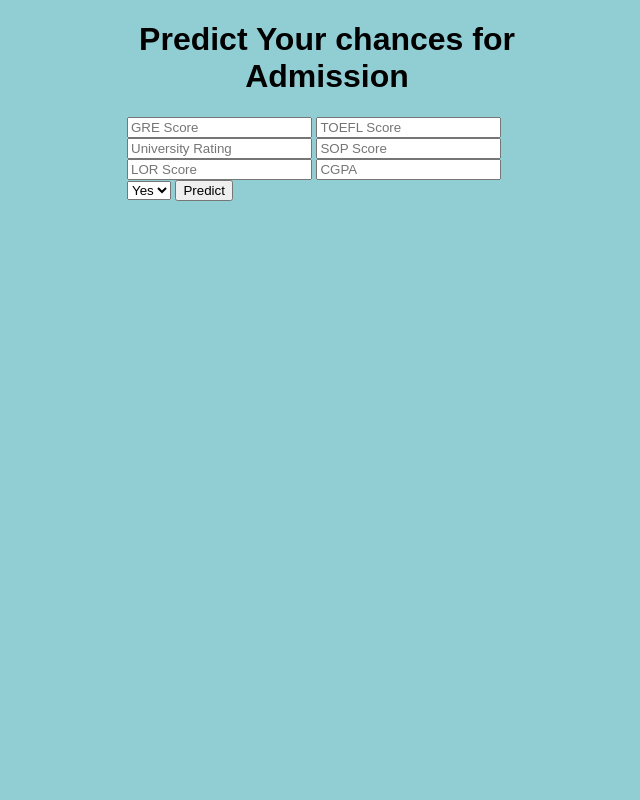
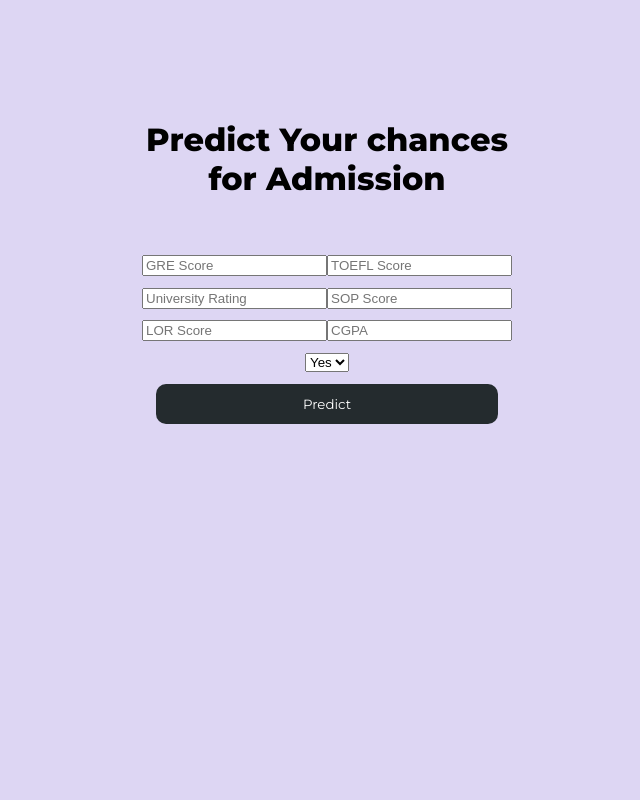
Before and after one commit to slopochilll/MLdeployedproject, a Flask app: page / in a window 1280 px wide. Shown: the whole page, without its empty margins (313-953 px from the left). Run offline with Flask 2, Linux system fonts and the light colour scheme.

Commit message:
added css to make littlebit better looking

```diff
--- a/static/css/style.css
+++ b/static/css/style.css
@@ -1,10 +1,58 @@
+@import url('https://fonts.googleapis.com/css2?family=Montserrat:wght@400;500;800&display=swap');
+
 body {
-  background-color: #91ced4;
+  background:#ddd6f3;
+  font-family: 'Montserrat', sans-serif;
+  height: 100vh;
+  width: 100%;
+  min-height: 100%;
+  margin:0;
+}
+
+h1{
+  margin-top:30%
 }
 body * {
   box-sizing: border-box;
 }
 
+.content{
+  display: flex;
+  flex-wrap: wrap;
+  height: 400px;
+  align-content: space-between;
+  text-align: center;
+}
+form{
+ padding: 10px;
+  flex-wrap: wrap;
+  height: 200px;
+  align-content: space-around;
+  display: flex;
+  justify-content: center;
+
+}
+ input[type=submit]{
+  width: 90%;
+  padding: 12px 20px;
+  border-radius: 10px;
+  border-style: none;
+
+  background: #242B2E;
+  color:white;
+  font-family: 'Montserrat', sans-serif;
+}
+input[type=submit]:hover{
+  background-color: #0D0D0D;
+  color: white;
+}
+input[type="number"]{
+
+}
+
+predict-btn::hover{
+  background-color: rgb(0, 0, 0);
+}
 .header {
   background-color: #327a81;
   color: white;
--- a/templates/index.html
+++ b/templates/index.html
@@ -22,7 +22,7 @@
   <option value="yes">Yes</option>
   <option value="no">No</option>
 </select>
-            <input type="submit" value="Predict">
+            <input type="submit" value="Predict" class="predict-btn">
         </form>
     </div>
 </div>
```
